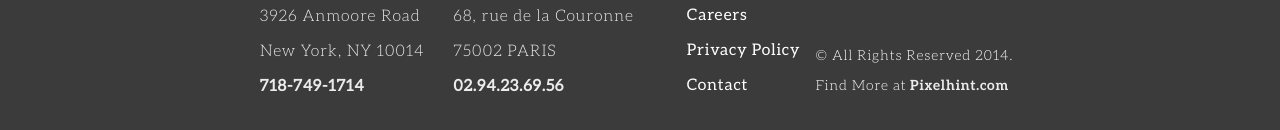
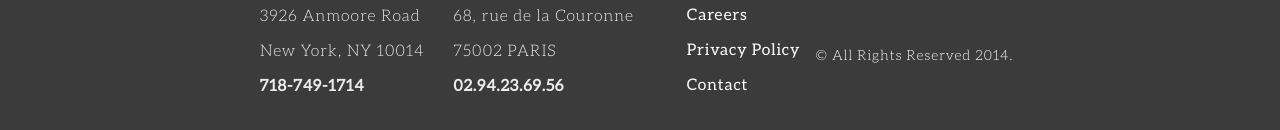
Before and after one commit to arestch/resto-template, a website: page index.html in a window 1280 px wide. Shown: the part 2204-2334 px from the top of the page. Drawn offline with nearby package versions, Linux system fonts and the light colour scheme.

Commit message:
initial commit

```diff
--- a/index.html
+++ b/index.html
@@ -405,7 +405,6 @@ New York, NY 10014</p>
 		<img src="img/bg-logo.png" alt="resto" class="main-footer__logo">
 		<p class="main-footer__text">
 			© All Rights Reserved 2014.</p>
-			<p class="main-footer__text">Find  More at&nbsp;<a href="/" class="main-footer__link">Pixelhint.com</a></p>
 	</div>
 	</section>
 	</article>
```
